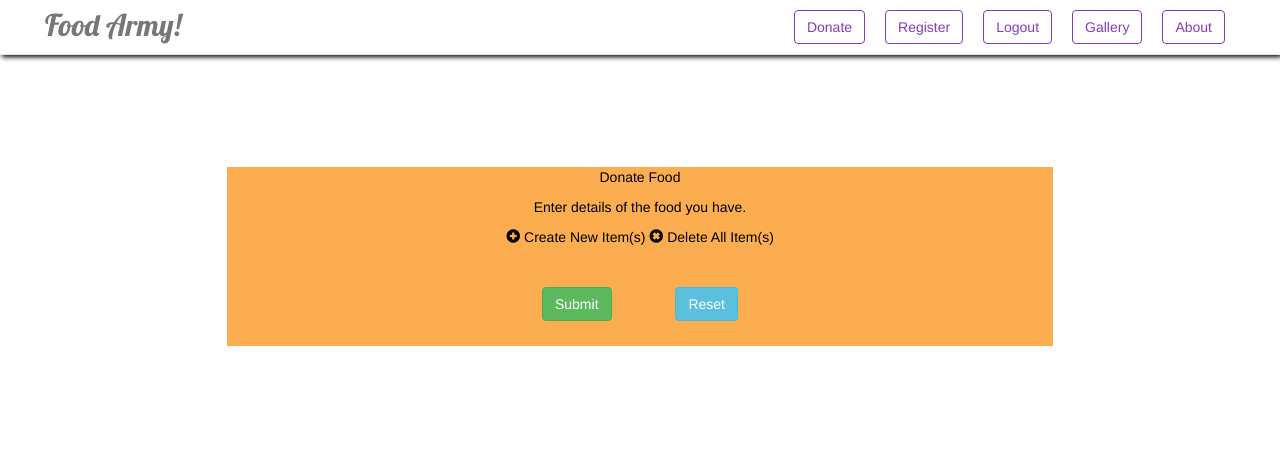
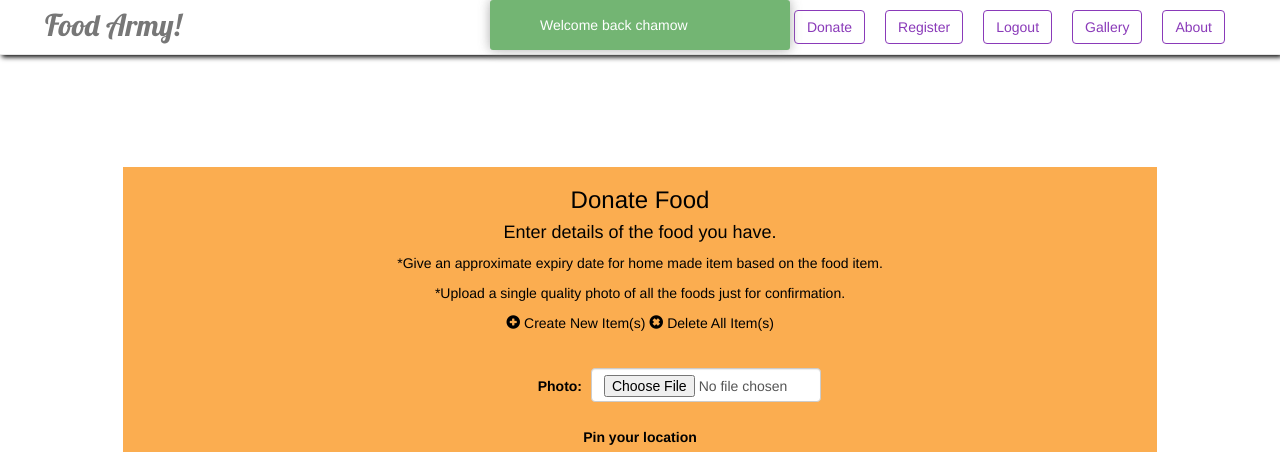
Before and after one commit to chamow97/Food-Army, a Django app: page /donate in a window 1280 px wide. Shown: the top 452 px of the page. Before the commit the page ends 346 px from the top, so only its background shows below. Run offline with Django 3.2, Linux system fonts and the light colour scheme; a user stored in the database is signed in; some libraries are stand-ins or nearby versions.

Commit message:
:racehorse: Add donate page images and maps support

```diff
--- a/fms/static/css/home.css
+++ b/fms/static/css/home.css
@@ -1,12 +1,6 @@
 body{
     color: #000;
     margin: 60px 20px 0px 20px;
-}
-.loader {
-    position: fixed;
-    width: 100%;
-    height: 100%;
-    z-index: 9999;
 }
 
 .navbar-brand{
@@ -94,8 +88,9 @@ a{
     color: #000000;
 }
 .galleryImages{
-    width: auto;
-    height: 100%;
+    width: 80%;
+    height: 80%;
+    text-align: center;
 }
 @media screen and (min-width: 800px) {
     .navbar-nav{
@@ -108,10 +103,13 @@ footer{
     background-color: #000000;
 }
 .itemField{
-    width: 40%;
+    width: 25%;
     display: inline-block;
     margin: 5px 5px 5px 5px;
 }
 .itemButton{
     margin: 10px 30px 10px 30px;
 }
+#map {
+        height: 100%;
+}
--- a/fms/static/js/home.js
+++ b/fms/static/js/home.js
@@ -1,14 +1,69 @@
 var counter = 0;
+
+
 function createNewItem()
 {
     ++counter;
     var html = "<input name='food";
     html += counter;
     html +="' required class='itemField form-control' type='text' placeholder='Food item Name'>";
-    html += "<select class='itemField form-control'><option value='Countable'>Countable</option><option value='Uncountable'>Uncountable</option></select><br>";
-    document.getElementById("itemDetails1").innerHTML += html;
+    html += "<select class='itemField form-control'>" +
+        "<option value='Less than 5Kg'>Less than 5Kg</option>" +
+        "<option value='5Kg - 15Kg'>5Kg - 15Kg</option>" +
+        "<option value='15Kg - 25Kg'>15Kg - 25Kg</option>" +
+        "<option value='Greater than 25Kg'>Greater than 25Kg" +
+        "</option></select>" +
+        "<input type='datetime-local' class='itemField form-control' placeholder='Expiry Date' required />";
+        document.getElementById("itemDetails1").innerHTML += html;
 }
 function deleteAllItem()
 {
     document.getElementById("itemDetails1").innerHTML = "";
 }
+function fetchImage(input) {
+    if(input.files && input.files[0])
+    {
+        var reader = new FileReader();
+        reader.onload = function (e) {
+            $("#imagePreview").attr('src', e.target.result).width(600).height(450);
+
+        };
+    }
+    reader.readAsDataURL(input.files[0]);
+}
+var map, infoWindow;
+      function initMap() {
+        map = new google.maps.Map(document.getElementById('map'), {
+          center: {lat: -34.397, lng: 150.644},
+          zoom: 14
+        });
+        infoWindow = new google.maps.InfoWindow;
+
+        // Try HTML5 geolocation.
+        if (navigator.geolocation) {
+          navigator.geolocation.getCurrentPosition(function(position) {
+            var pos = {
+              lat: position.coords.latitude,
+              lng: position.coords.longitude
+            };
+
+            infoWindow.setPosition(pos);
+            infoWindow.setContent('Location found.');
+            infoWindow.open(map);
+            map.setCenter(pos);
+          }, function() {
+            handleLocationError(true, infoWindow, map.getCenter());
+          });
+        } else {
+          // Browser doesn't support Geolocation
+          handleLocationError(false, infoWindow, map.getCenter());
+        }
+      }
+
+      function handleLocationError(browserHasGeolocation, infoWindow, pos) {
+        infoWindow.setPosition(pos);
+        infoWindow.setContent(browserHasGeolocation ?
+                              'Error: The Geolocation service failed.' :
+                              'Error: Your browser doesn\'t support geolocation.');
+        infoWindow.open(map);
+      }
--- a/fms/templates/base.html
+++ b/fms/templates/base.html
@@ -1,5 +1,4 @@
 {% load staticfiles %}
-<!DOCTYPE html>
 <html lang="en">
 <head>
     <meta charset="UTF-8">
@@ -13,9 +12,10 @@
     <link rel="stylesheet" href="{% static 'plugins/bootstrap-3.3.7-dist/css/bootstrap.min.css' %}">
     {#    jQuery#}
     <script type="text/javascript" src="{% static 'plugins/jquery.js' %}"></script>
-{#    Bootstrap JS#}
+   {#    Bootstrap JS#}
     <script type="text/javascript" src="{% static 'plugins/bootstrap-3.3.7-dist/js/bootstrap.min.js' %}"></script>
-{#    local CSS#}
+
+    {#    local CSS#}
     <link rel="stylesheet" href="{% static 'css/home.css' %}">
 {#    toastr#}
     <script type="text/javascript" src="{% static 'plugins/toastr/build/toastr.min.js' %}" > </script>
@@ -30,7 +30,7 @@ toastr.options = {
   "onclick": null,
   "fadeIn": 300,
   "fadeOut": 1000,
-  "timeOut": 5000,
+  "timeOut": 10000,
   "extendedTimeOut": 1000
 }
 </script>
--- a/fms/templates/donate.html
+++ b/fms/templates/donate.html
@@ -1,12 +1,15 @@
 {% extends 'base.html' %}
 {% load staticfiles %}
 {% block content %}
+    <script async defer src="https://maps.googleapis.com/maps/api/js?key=&callback=initMap"></script>
     <div class="container-fluid">
     <div class="row">
-            <div class="col col-sm-1 col-md-2 col-xs-1 col-lg-2"></div>
-            <div class="col col-sm-10 col-md-8 col-lg-8 col-xs-10 reg-form">
-                <p>Donate Food</p>
-                <p>Enter details of the food you have.</p>
+            <div class="col col-sm-0 col-md-1 col-xs-0 col-lg-1"></div>
+            <div class="col col-sm-12 col-md-10 col-lg-10 col-xs-12 reg-form">
+                <h3>Donate Food</h3>
+                <h4>Enter details of the food you have.</h4>
+                <p>*Give an approximate expiry date for home made item based on the food item.</p>
+                <p>*Upload a single quality photo of all the foods just for confirmation.</p>
                 <span onclick="createNewItem();" class="glyphicon glyphicon-plus-sign"></span>
                 Create New Item(s)
                 <span onclick="deleteAllItem();" class="glyphicon glyphicon-remove-sign"></span>
@@ -14,11 +17,28 @@
                 <form class="form-group" id="itemDetails" method="post" action="/getFood">
                 <br>
                 <p id="itemDetails1"></p>
+                    <div class="col col-sm-offset-1 col-md-offset-0 col-lg-offset-1 col-xs-offset-1">
+                        <label style="display: inline-block">Photo:</label>
+
+                        <input onchange="fetchImage(this);" accept="image/*" required style="display: inline-block" class="form-control itemField" name="food_image" type="file">
+                        <br>
+                    </div>
+                    <div class="col col-sm-offset-1 col-md-offset-2 col-lg-offset-3 col-xs-offset-0">
+                        <img class="img-responsive" id="imagePreview" />
+                    </div>
+                    <div class="col col-sm-offset-0 col-md-offset-0 col-lg-offset-0 col-xs-offset-0">
+                        <br>
+                        <label>Pin your location</label>
+                        <div id="map"></div>
+                    </div>
+                <br>
+                <br>
                 <button type="submit" class="btn btn-success itemButton">Submit</button>
-                <button type="reset" class="btn btn-info itemButton">Reset</button>
+                <button type="button" class="btn btn-danger itemButton" onclick="location.href='/';">Cancel</button>
                 </form>
             </div>
-            <div class="col col-sm-1 col-md-2 col-xs-1 col-lg-2"></div>
+            <div class="col col-sm-12 col-md-1 col-xs-0 col-lg-1"></div>
     </div>
     </div>
+
 {% endblock %}
--- a/fms/templates/index.html
+++ b/fms/templates/index.html
@@ -5,6 +5,9 @@
 {% csrf_token %}
 {% if success_message  %}
     <script>toastr.success('{{ success_message }}');</script>
+{% endif %}
+{% if info_message  %}
+    <script>toastr.info('{{ info_message }}');</script>
 {% endif %}
 <section>
 <div class="container-fluid">
--- a/fms/urls.py
+++ b/fms/urls.py
@@ -10,5 +10,6 @@ urlpatterns = [
     url(r'^logout_user$', views.logout_user, name='logout_user'),
     url(r'^donate$', views.donate, name='donate'),
     url(r'^confirm$', views.confirm_account, name='confirm_account'),
-    url(r'^reconfirm$', views.reconfirm_account, name='reconfirm_account')
+    url(r'^reconfirm$', views.reconfirm_account, name='reconfirm_account'),
+    url(r'^confirmation$', views.confirmation, name='confirmation'),
 ]
--- a/fms/views.py
+++ b/fms/views.py
@@ -32,6 +32,7 @@ def login_user(request):
                         return redirect('/')
                     #else check for expiry date of OTP
                     elif user_instance[0].is_verified == False:
+                        login(request, user)
                         date_now = timezone.now()
                         #if it has expired, go to reconfirmation page
                         if user_instance[0].expiry_date < date_now:
@@ -53,6 +54,18 @@ def donate(request):
     if not request.user.is_active:
        return render(request, 'login_user.html', {'error_message': 'Login to continue'})
     return render(request, 'donate.html')
+
+def confirmation(request):
+    confirmation_code = request.POST['confirmation_code']
+    username = request.POST['username']
+    user_instance = user_info.objects.filter(username=username)
+    if user_instance[0].token == int(confirmation_code):
+        current_user = user_info.objects.get(username=username)
+        current_user.is_verified = True
+        current_user.save()
+        return render(request, 'index.html', {'success_message': 'Account Confirmation Successful!'})
+    else:
+        return render(request, 'confirm_account.html', {'error_message': 'Incorrect Confirmation Code'})
 
 def confirm_account(request):
     return render(request, 'confirm_account.html')
@@ -115,10 +128,6 @@ class UserFormView(View):
             e_mail.send()
             user.save()
             user_instance.save()
-            user = authenticate(username=username, password=password)
-            if user is not None:
-                if user.is_active:
-                    login(request, user)
-                    return redirect('/')
+            return render(request, 'index.html', {'info_message' : 'Check your mail for a confirmation code. The code expires in a day.'})
 
         return render(request, self.template_name, {'form':form})
--- a/food_management_system/settings.py
+++ b/food_management_system/settings.py
@@ -124,3 +124,5 @@ EMAIL_BACKEND = 'django.core.mail.backends.smtp.EmailBackend'
 EMAIL_USE_TLS = True
 EMAIL_HOST = 'smtp.gmail.com'
 EMAIL_PORT = 587
+EMAIL_HOST_USER = ''
+EMAIL_HOST_PASSWORD = ''
```
Also changed, not shown: fms/templates/confirm_account.html (+65 -9 lines), db.sqlite3, fms/static/images/slideshow/slide-1.jpg (added).
